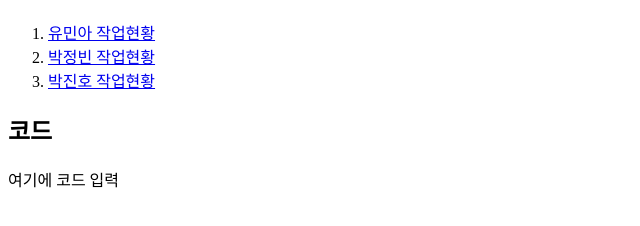
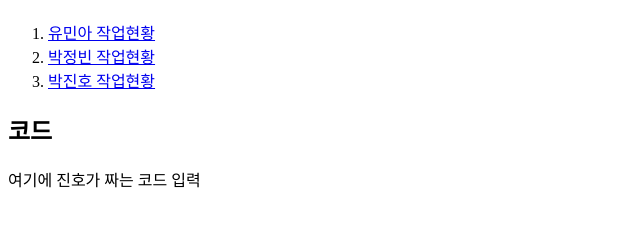
Before and after one commit to tiger435364/web1, a plain HTML site: page 3.html in a window 1280 px wide. Shown: the part 60-286 px from the top of the page, without its empty margins (0-640 px from the left). Drawn offline with Linux system fonts and the light colour scheme.

Commit message:
Update 3.html

```diff
--- a/3.html
+++ b/3.html
@@ -13,6 +13,6 @@
     <li><a href="3.html">박진호 작업현황</a></li>
   </ol>
   <h2>코드</h2>
-  <p>여기에 코드 입력
+  <p>여기에 진호가 짜는 코드 입력
 </body>
 </html>
```
